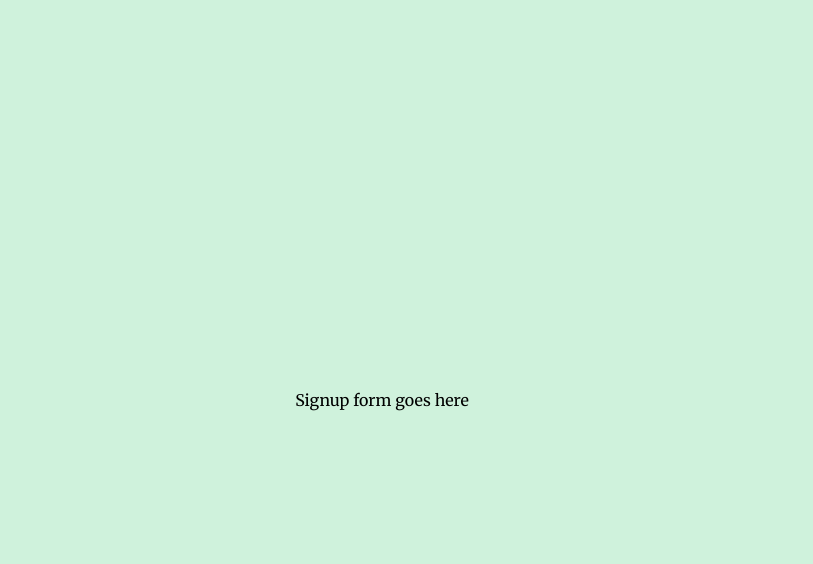
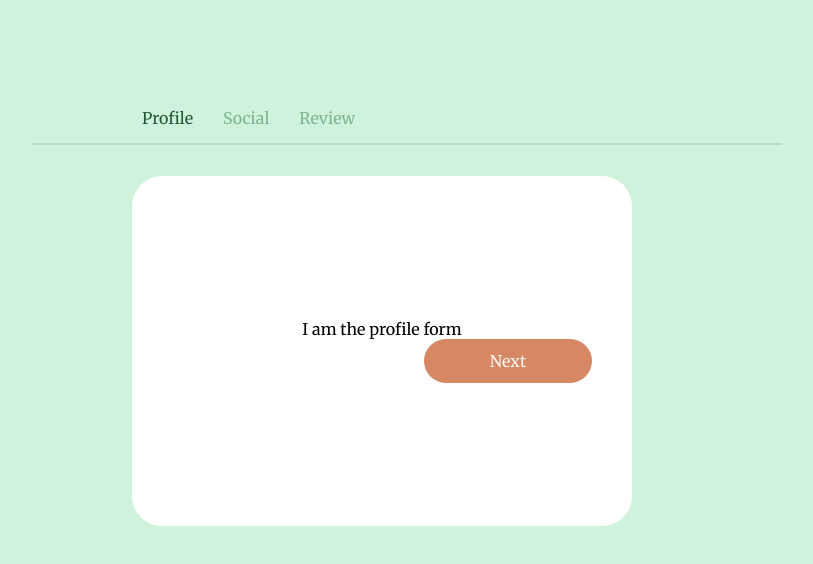
Before and after one commit to olympiawoj/multi-step-form, a React (Create React App) app: page / in a window 1280 px wide. Shown: the top 564 px of the page, without its empty margins (258-1071 px from the left). Built offline with nearby package versions, Linux system fonts and the light colour scheme; the HTML template or start-up script is replaced by a standard one.

Commit message:
Multi-Step with Router

```diff
--- a/package.json
+++ b/package.json
@@ -8,6 +8,7 @@
     "@testing-library/user-event": "^7.1.2",
     "react": "^16.13.1",
     "react-dom": "^16.13.1",
+    "react-router-dom": "^5.2.0",
     "react-scripts": "3.4.1"
   },
   "scripts": {
--- a/src/App.js
+++ b/src/App.js
@@ -1,6 +1,9 @@
 import React from 'react';
+import { BrowserRouter as Router } from 'react-router-dom'
+import SignupForm from './components/SignupForm/SignupForm'
 import './App.css';
 
+
 export default function App() {
-  return <div className="app">Signup form goes here</div>;
+  return <Router><div className="app"><SignupForm/></div></Router>;
 }
--- /dev/null
+++ b/src/components/SignupForm/1ProfileForm.js
@@ -0,0 +1,10 @@
+import React from 'react'
+
+export default function ProfileForm(){
+    return (
+        <form>
+            I am the profile form
+            <input type="submit" value="Next"/>
+        </form>
+    )
+}
--- /dev/null
+++ b/src/components/SignupForm/2SocialForm.js
@@ -0,0 +1,10 @@
+import React from 'react'
+
+export default function SocialForm(){
+    return (
+        <form>
+            I am the social form
+            <input type="submit" value="Next"/>
+        </form>
+    )
+}
--- /dev/null
+++ b/src/components/SignupForm/3Review.js
@@ -0,0 +1,9 @@
+import React from 'react'
+
+export default function Review(){
+    return (
+        <form>
+            I am the review form
+        </form>
+    )
+}
--- /dev/null
+++ b/src/components/SignupForm/SignupForm.js
@@ -0,0 +1,23 @@
+import React from 'react'
+import {Switch, Route} from 'react-router-dom'
+import ProfileForm from './1ProfileForm'
+import SocialForm from './2SocialForm'
+import Review from './3Review'
+import StepLinks from './StepLinks'
+
+export default function SignupForm(){
+    return (
+        <div className="signup-form">
+            {/* show the steps and links*/}
+            <StepLinks/>
+
+            {/* show the forms*/}
+            <Switch>
+                <Route path="/" exact component={ProfileForm}/>
+                <Route path="/social" component={SocialForm}/>
+                <Route path="/review" component={Review}/>
+
+            </Switch>
+        </div>
+    )
+}
--- /dev/null
+++ b/src/components/SignupForm/StepLinks.js
@@ -0,0 +1,12 @@
+import React from 'react'
+import {NavLink} from 'react-router-dom'
+
+export default function StepLinks(){
+    return (
+        <div className="step-links">
+            <NavLink to="/" exact>Profile</NavLink>
+            <NavLink to="/social">Social</NavLink>
+            <NavLink to="/review">Review</NavLink>
+        </div>
+    )
+}
```
Also changed, not shown: 1 other file (tests, documents, lock files or other folders).
